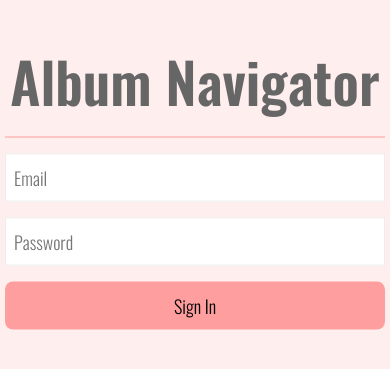
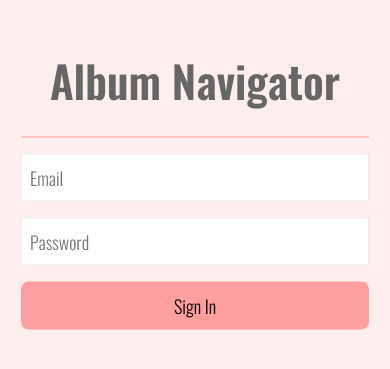
Before and after one commit to hellolimi/Album-Navigator, a React (Create React App) app: page /#/ in a window 390 px wide. Shown: the part 245-614 px from the top of the page. Built offline with nearby package versions, Linux system fonts and the light colour scheme.

Commit message:
Add style codes to make the app responsive to device sizes

```diff
--- a/src/components/App.js
+++ b/src/components/App.js
@@ -7,13 +7,15 @@ const GlobalStyle = createGlobalStyle`
   *{ padding:0; margin:0; box-sizing:border-box; font-family: 'Oswald', 'NotoSans', 'Malgun Gothic', sans serif; font-weight:300; }
   body{ background-color:#FFEEEE; }
   li{ list-style:none; }
-  img{ display:block; }
+  img{ display:block; max-width:100%; }
   fieldset{ border:none; }
-  button{ cursor:pointer; }
-  .wrap{ width:1180px; max-width:1180px; margin:0 auto; }
+  button{ cursor:pointer; appearance:none; }
+  .wrap{ width:1180px; max-width:100%; margin:0 auto; }
   :root {
     *{ font-size: 18px; }
     @media screen and (max-width: 1024px) {
+      width:100%; height:100vh;
+      .wrap{padding:0 1rem;}
       *{ font-size: 18px; }
     }
     @media screen and (max-width: 376px) {
--- a/src/components/Create.js
+++ b/src/components/Create.js
@@ -7,6 +7,11 @@ const CreateForm = styled.form`
     > * { height:3rem; }
     input{ width:50%; margin-right:1rem; padding:0 0.5rem ; border:1px solid #ededed; }
     button{ width:15%; background-color:#FF9E9E; border:none; border-radius:0.5rem; color:#fff; font-weight:400; }
+    @media screen and (max-width: 474px){
+        padding:1rem 0;
+        input{ width:80%; }
+        button{ width:20%; }
+    }
 `;
 
 function Create({onCreate}) {
--- a/src/components/Header.js
+++ b/src/components/Header.js
@@ -3,7 +3,7 @@ import styled from 'styled-components';
 
 const Gnb = styled.header`
     position:fixed; top:0; left:0; z-index:1000;
-    width:100%; height:5rem;
+    width:100%; max-width:100%; height:5rem;
     background-color:#FFEEEE; border-bottom:1px solid #FF9E9E;
     .wrap{ position:relative;
         h1{ line-height:5rem; text-align:center; color:#666; font-size:2.5rem; font-weight:600; }
@@ -13,6 +13,16 @@ const Gnb = styled.header`
             font-size:1.25rem; font-weight:600; color:#FF9E9E;
         }
     }
+    @media screen and (max-width: 1024px){
+        padding:0 1rem;
+    }
+    @media screen and (max-width: 474px){
+        h1{ float:left; font-size:2rem !important; }
+    }
+    @media screen and (max-width: 474px){
+        h1{ font-size:1.5rem !important; }
+    }
+
 `;
 
 function Header(props) {
--- a/src/components/Post.js
+++ b/src/components/Post.js
@@ -18,6 +18,13 @@ const PostBlock = styled.li`
             input{ width:40%; margin-right:1rem; padding:0 0.5rem ; border:1px solid #ededed; }
             button{ width:15%; background-color:#FF9E9E; border:none; border-radius:0.5rem; color:#fff; }
         }
+    }
+    @media screen and (max-width: 474px){
+        padding:1rem 0;
+        .editBox{ top:1.25rem; !important; width:20%;
+         >button{ font-size:0.5rem; }
+        }
+        h4{ text-align:left; font-size:1rem; padding-right:20%; }
     }
 `;
 
--- a/src/routes/Auth.js
+++ b/src/routes/Auth.js
@@ -2,14 +2,22 @@ import React, { useCallback, useState } from 'react';
 import styled from 'styled-components';
 
 const FormWrap = styled.div`
-    display: flex; flex-direction:column; text-align:center;
+    display: flex; width:380px; max-width:100%; flex-direction:column; text-align:center;
     position: absolute; top:50%; left:50%; transform:translate(-50%, -50%);
     h1 { margin-bottom:1rem; border-bottom:1px solid #FF9E9E; font-size:3.5rem; color:#666; line-height:7rem; font-weight:600; }
     form{ display:flex; flex-direction:column; align-items: center;
-        > * { margin-bottom 1rem; height:3rem; width:380px; }
+        > * { margin-bottom 1rem; height:3rem; width:100%; }
         input{ padding:0 0.5rem; border:1px solid #ededed; }
         button{ margin-bottom:0; background-color:#FF9E9E; border:none; border-radius:0.5rem; }
         span{ height:1.25rem; line-height:1.25rem; font-size:0.975rem; color:#A50000; }
+    }
+    @media screen and (max-width: 474px){
+        padding:0 1rem;
+        h1{ font-size:2.75rem; }
+        > *{ width:100%; }
+    }
+    @media screen and (max-width: 320px){
+        h1{ font-size:2rem; }
     }
 `;
 
```
